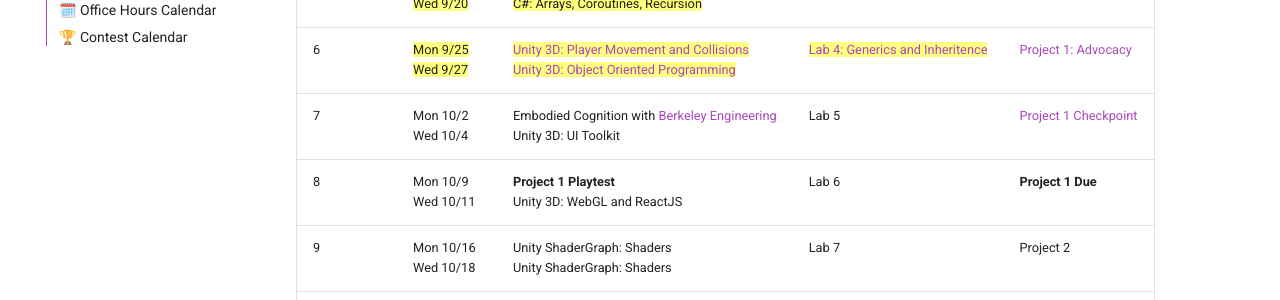
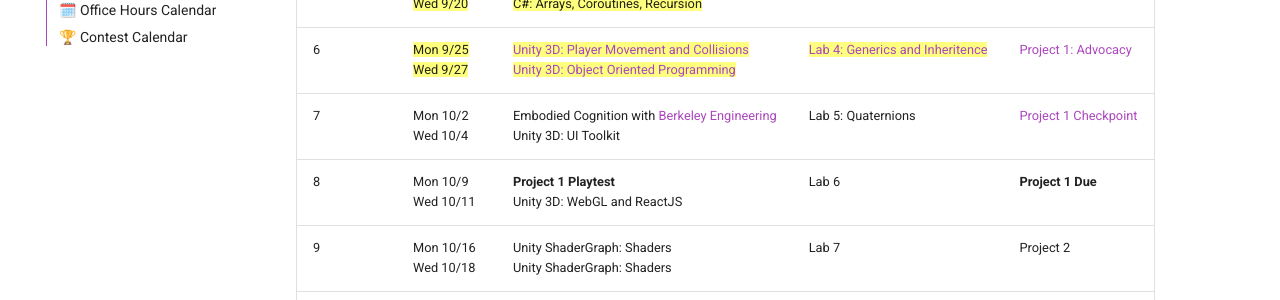
Before and after one commit to usc-ctin583/usc-ctin583.github.io, an MkDocs documentation site: the page built from docs/index.md, in a window 1280 px wide and 900 px high, scrolled down 475 px. Shown: the part 152-452 px from the top of the window. Built offline with MkDocs 1.6.1 and Material for MkDocs 9.7.7, drawn with Linux system fonts in a browser that asks for light colours.

Commit message:
include lab 5

```diff
--- a/docs/index.md
+++ b/docs/index.md
@@ -8,7 +8,7 @@
 | 4    | ==Mon 9/11== <br> ==Wed 9/13==   | ==[C#: Data Structures, Namespaces](https://www.icloud.com/keynote/0b5y1M4VNtrdfL4vFyXrzgkeg#Lecture4)== <br> ==AR/VR with [Stanford XR and BroadAR](https://www.broadar.com/)== | ==[Lab 2: Immersive Realities](Labs/lab2.md)== |
 | 5    | ==Mon 9/18== <br> ==Wed 9/20==   | ==Spatial Design with [Niantic Labs (RSVP)](https://calendar.google.com/calendar/event?action=TEMPLATE&tmeid=a2tjZGhsdTdrZjlzM2Q5NTNwYjRndXRmb2sgZGVib3JhaHl1ZW4yMDE2QGJlcmtlbGV5LmVkdQ&tmsrc=deborahyuen2016%40berkeley.edu)== <br> ==C#: Arrays, Coroutines, Recursion== | ==[Lab 3: Classes and Coroutines](Labs/lab3.md)== |
 | 6    |==Mon 9/25== <br> ==Wed 9/27==   | ==[Unity 3D: Player Movement and Collisions](https://www.icloud.com/keynote/01bSAfmd7C45UrRFrT-p8Ezeg#Lecture6)== <br> ==[Unity 3D: Object Oriented Programming](https://www.icloud.com/keynote/0920OrQoVdzLeXbAZZYG6Jp4g#Lecture6)== | ==[Lab 4: Generics and Inheritence](Labs/lab4.md)==| [Project 1: Advocacy](./Projects/project1.md) |
-| 7    | Mon 10/2 <br> Wed 10/4   | Embodied Cognition with [Berkeley Engineering](https://bid.berkeley.edu/) <br> Unity 3D: UI Toolkit | Lab 5 | [Project 1 Checkpoint](./Projects/project1checkpoint.md) |
+| 7    | Mon 10/2 <br> Wed 10/4   | Embodied Cognition with [Berkeley Engineering](https://bid.berkeley.edu/) <br> Unity 3D: UI Toolkit | Lab 5: Quaternions | [Project 1 Checkpoint](./Projects/project1checkpoint.md) |
 | 8    | Mon 10/9 <br> Wed 10/11  | **Project 1 Playtest** <br> Unity 3D: WebGL and ReactJS | Lab 6 | **Project 1 Due** |
 | 9    | Mon 10/16 <br> Wed 10/18 | Unity ShaderGraph: Shaders <br> Unity ShaderGraph: Shaders | Lab 7 | Project 2 |
 | 10   | Mon 10/23 <br> Wed 10/25 | Unity 3D: Physics and Animation <br> Unity 3D: 3D Math | Lab 8 |
```
Also changed, not shown: docs/Labs/lab5.md (added, +1 -0 lines).
